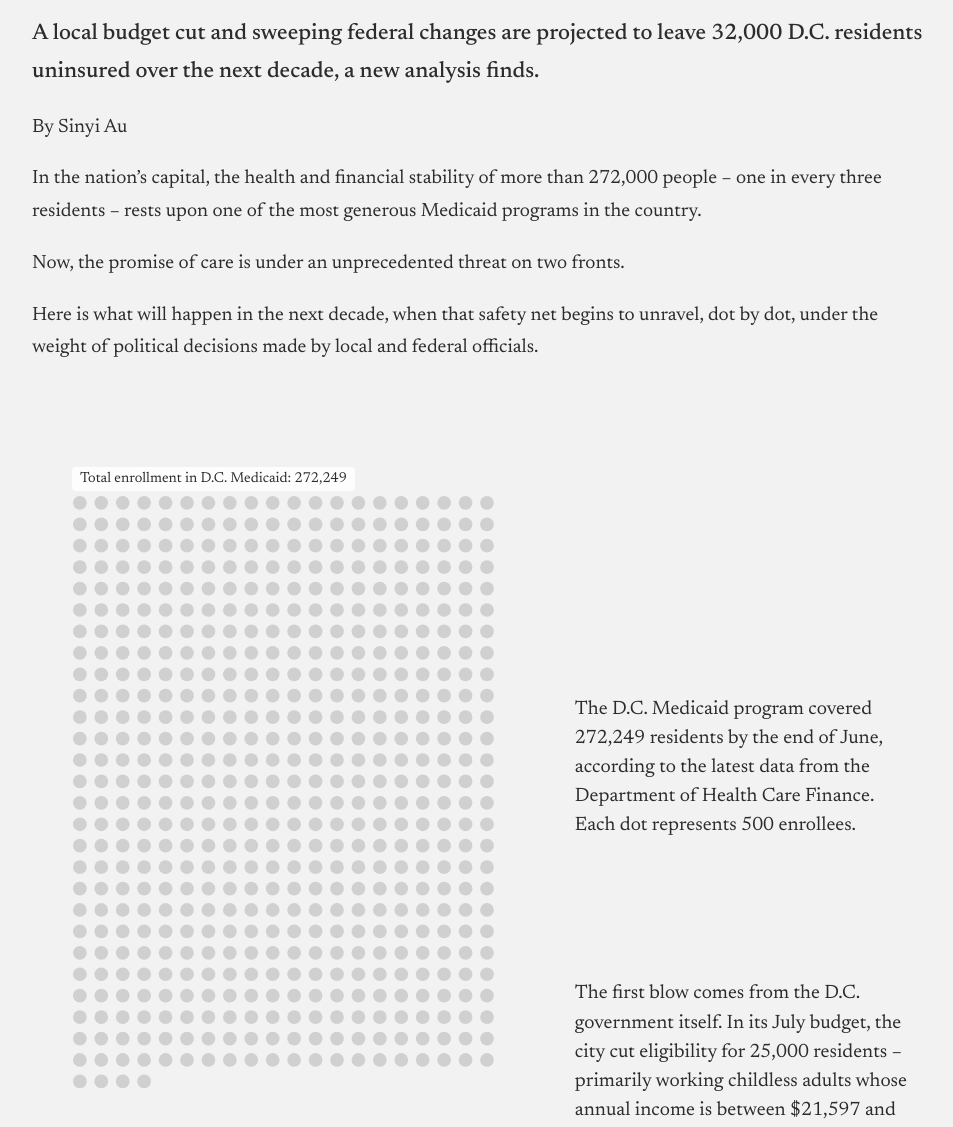
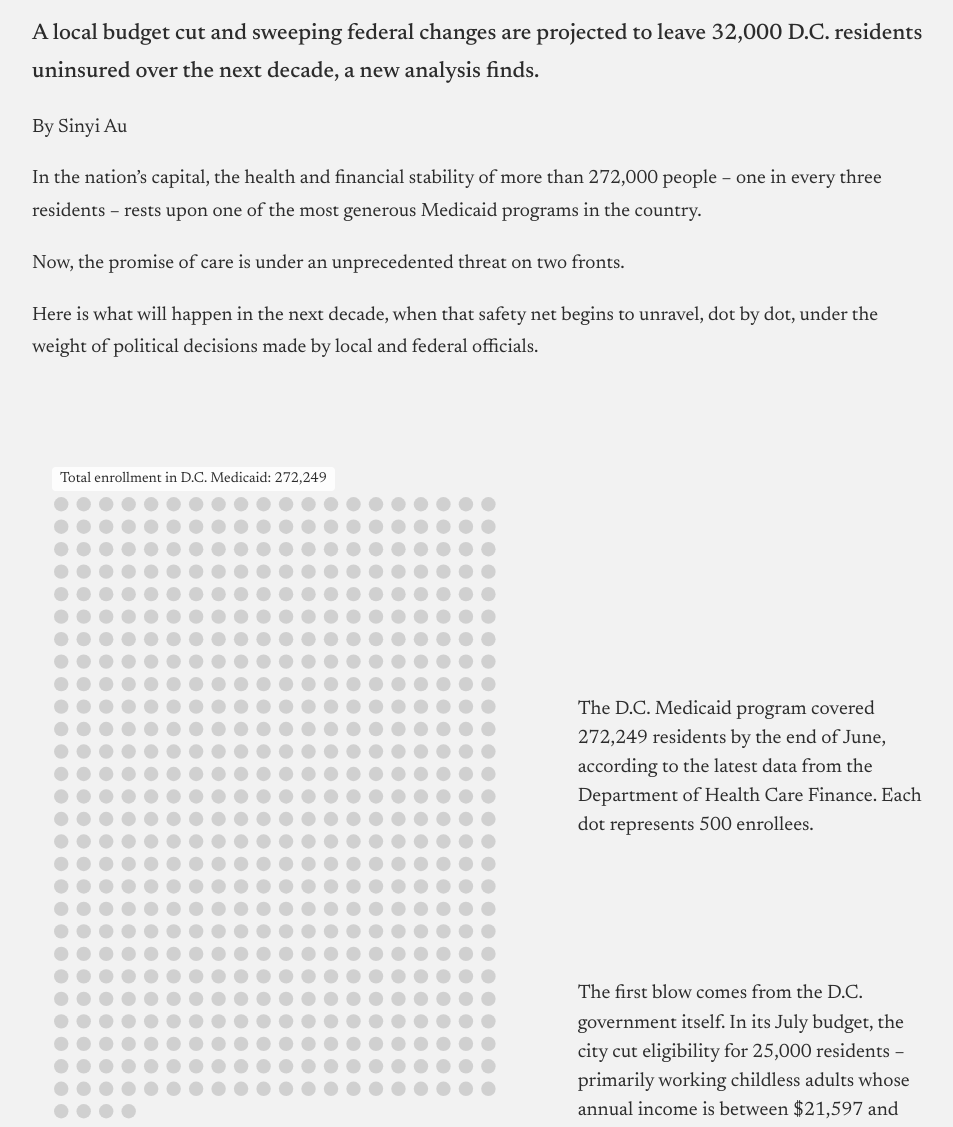
Before and after one commit to sinyiau/MedicaidCut_DC, a plain HTML site: page index.html in a window 1280 px wide. Shown: the part 167-1294 px from the top of the page, without its empty margins (158-1111 px from the left). Drawn offline with nearby package versions, Linux system fonts and the light colour scheme; a script that the page names is missing.

Commit message:
updated container padding

```diff
--- a/style.css
+++ b/style.css
@@ -45,7 +45,6 @@ img, svg {
   gap: 1rem;
   margin: 0 auto;
   max-width: 1000px;
-  padding: 30px 20px;
   padding-top: 10vh;
   padding-bottom:30vh;
 }
@@ -55,7 +54,7 @@ img, svg {
   top: 30px;
   width: 57%;
   height: 60vh;
-}f
+}
 
 #unitChart {
   width: 100%;
```
Also changed, not shown: index.html (+0 -1 lines).
